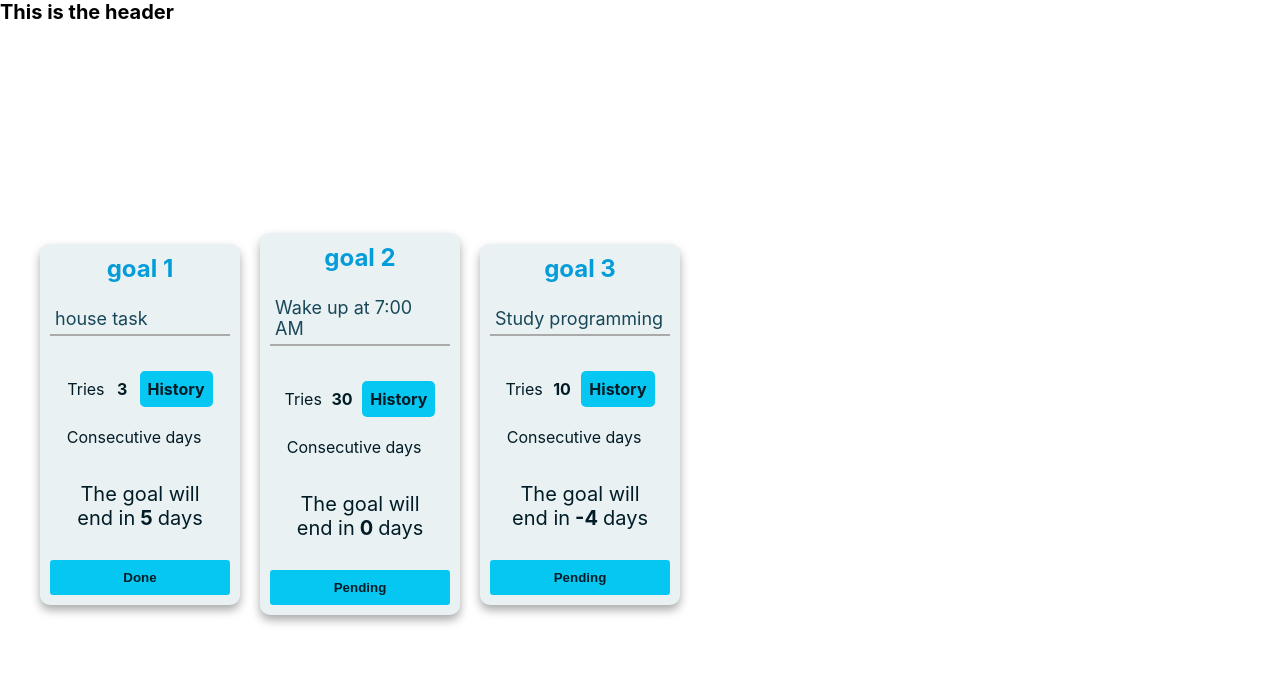
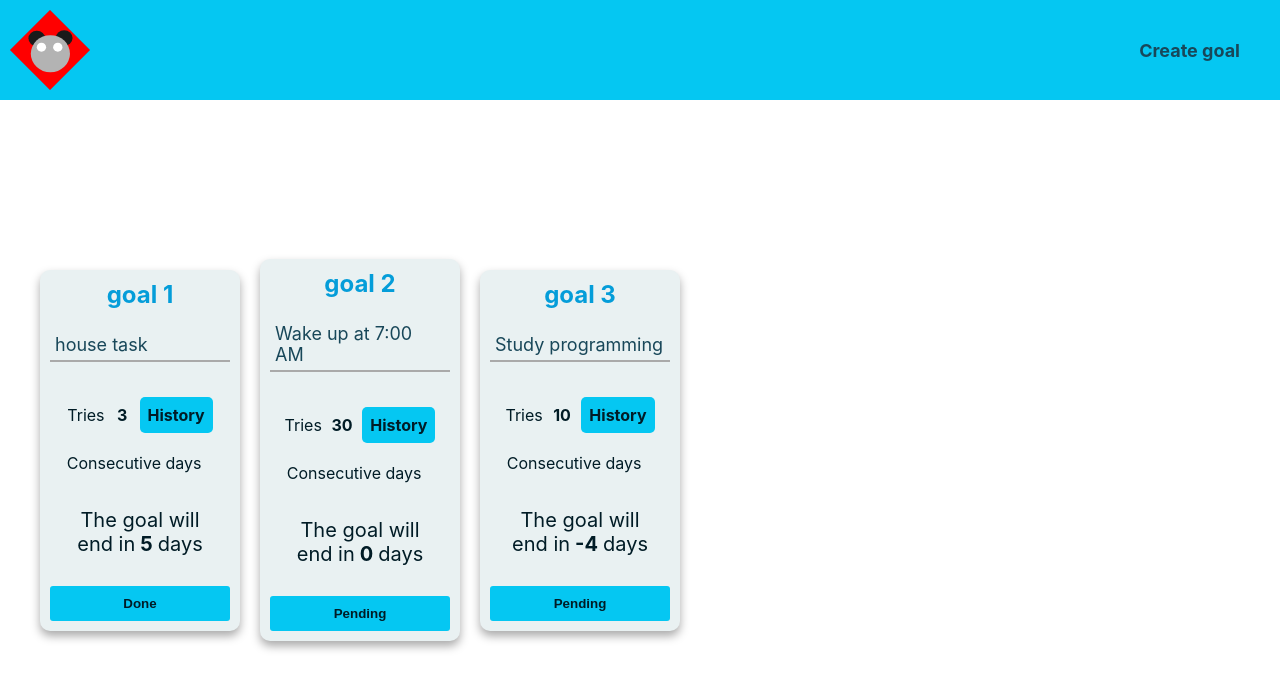
Before and after one commit to rokujs/goal-tracking, a React (Vite) app: page / in a window 1280 px wide. Shown: the top 690 px of the page. Built offline with nearby package versions, Linux system fonts and the light colour scheme.

Commit message:
Create header

```diff
--- a/src/components/Header/index.jsx
+++ b/src/components/Header/index.jsx
@@ -1,9 +1,23 @@
+/** @jsx jsx */
 import React from 'react'
+import { jsx } from '@emotion/react'
+import { Link } from 'wouter'
+
+import { container, logo, list, item } from './styles'
 
 function Header () {
   return (
-    <div>
-      <h1>This is the header</h1>
+    <div css={container}>
+      <img css={logo} src='public/logo.svg' />
+      <nav css={list}>
+        <ul>
+          <li css={item}>
+            <Link href='/new-goal'>
+            <a>Create goal</a>
+            </Link>
+          </li>
+        </ul>
+      </nav>
     </div>
   )
 }
--- /dev/null
+++ b/src/components/Header/styles.js
@@ -0,0 +1,43 @@
+import { css } from '@emotion/react'
+import { colors } from '@/styles/theme'
+
+export const container = css`
+  display: flex;
+  width: auto;
+  height: 10rem;
+  padding: 1rem;
+  flex-direction: row;
+  justify-content: space-between;
+  align-content: center;
+  align-items: center;
+  background-color: ${colors.tertiary};
+`
+
+export const logo = css`
+  width: 8rem;
+  height: 8rem;
+`
+export const list = css`
+  ul {
+    list-style: none;
+  }
+`
+
+export const item = css`
+  display: inline-block;
+  margin-right: 1rem;
+
+  a {
+    display: block;
+    padding: 1rem;
+    text-decoration: none;
+    font-size: 1.8rem;
+    font-weight: bold;
+    color: ${colors.secondary};
+  }
+
+  a: hover {
+    text-decoration: underline;
+    color: ${colors.white};
+  }
+`
--- a/src/pages/Home/style.js
+++ b/src/pages/Home/style.js
@@ -8,6 +8,6 @@ export const carousel = css`
   display: flex;
   padding: 5rem 4rem;
   gap: 2rem;
-  height: 100%;
+  height: calc(100vh - 100px);
   align-items: center;
 `
```
Also changed, not shown: public/logo.svg (added).
